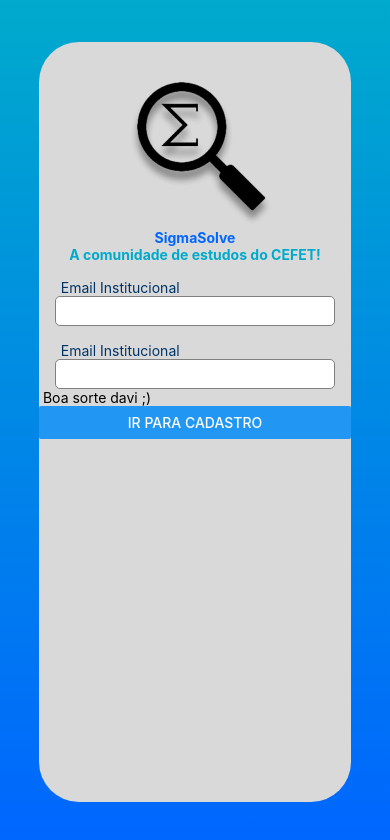
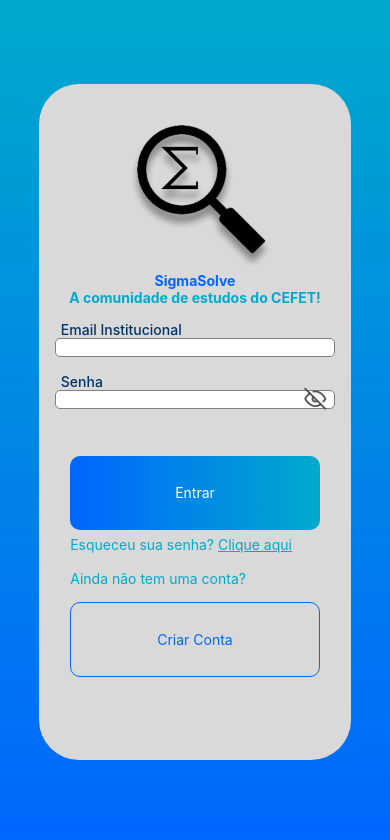
Before and after one commit to UltraFire66/SigmaSolve, a React Native app: screen /Login in a window 390 px wide. Shown: the top 840 px of the page. Built offline with nearby package versions, Linux system fonts and the light colour scheme.

Commit message:
tela login

```diff
--- a/Telas/cadastro.js
+++ b/Telas/cadastro.js
@@ -1,7 +1,13 @@
 import { View, Text, ScrollView, StyleSheet,Button,Image, TextInput,TouchableOpacity, Touchable} from 'react-native';
 import { LinearGradient } from 'expo-linear-gradient';
+import { useState } from 'react'
+import { Feather } from '@expo/vector-icons';
 
 export default function Cadastro({navigation}){
+    const [senha, setSenha] = useState('');
+    const [senha1, setSenha1] = useState('');
+    const [ocultarSenha, setOcultarSenha] = useState(true);
+    const [ocultarSenha1, setOcultarSenha1] = useState(true);
 
     return(
         <View style={[styles.container, {backgroundColor: 'pink'}]}>
@@ -21,13 +27,23 @@ export default function Cadastro({navigation}){
                 </View>
                 <View style={{marginTop:"10%"}}>
                   <Text style={{color:'#003366', marginLeft:"7%", marginTop:"5%", fontWeight: "500"}}>Nome Completo</Text>
-                  <TextInput style={{height: 30, width:"90%",backgroundColor: 'white', borderColor: 'gray', borderWidth: 1, paddingHorizontal: 10, borderRadius: 5, marginLeft:"5%"}}/>
+                  <TextInput style={{width:"90%",backgroundColor: 'white', borderColor: 'gray', borderWidth: 1, paddingHorizontal: 10, borderRadius: 5, marginLeft:"5%"}}/>
                   <Text style={{color:'#003366', marginLeft:"7%", marginTop:"5%", fontWeight: "500"}}>Email Institucional</Text>
-                  <TextInput style={{height: 30, width:"90%",backgroundColor: 'white', borderColor: 'gray', borderWidth: 1, paddingHorizontal: 10, borderRadius: 5, marginLeft:"5%"}}/>
+                  <TextInput style={{width:"90%",backgroundColor: 'white', borderColor: 'gray', borderWidth: 1, paddingHorizontal: 10, borderRadius: 5, marginLeft:"5%"}}/>
                   <Text style={{color:'#003366', marginLeft:"7%", marginTop:"5%", fontWeight: "500"}}>Senha</Text>
-                  <TextInput style={{height: 30, width:"90%",backgroundColor: 'white', borderColor: 'gray', borderWidth: 1, paddingHorizontal: 10, borderRadius: 5, marginLeft:"5%"}}/>
+                  <View style={{flexDirection: 'row', alignItems:'center'}}>
+                    <TextInput style={{width:"90%",backgroundColor: 'white', borderColor: 'gray', borderWidth: 1, paddingHorizontal: 10, borderRadius: 5, marginLeft:"5%",paddingRight: 40}} secureTextEntry={ocultarSenha} value={senha} onChangeText={setSenha}/>
+                    <TouchableOpacity style={{position:'absolute', marginLeft:"85%"}} onPress={() => setOcultarSenha(!ocultarSenha)}>
+                      <Feather name={ocultarSenha ? 'eye-off' : 'eye'} size={22} color="#555" />
+                    </TouchableOpacity>
+                  </View>
                   <Text style={{color:'#003366', marginLeft:"7%", marginTop:"5%", fontWeight: "500"}}>Confimar Senha</Text>
-                  <TextInput style={{height: 30, width:"90%",backgroundColor: 'white', borderColor: 'gray', borderWidth: 1, paddingHorizontal: 10, borderRadius: 5, marginLeft:"5%"}}/>
+                  <View style={{flexDirection: 'row', alignItems:'center'}}>
+                    <TextInput style={{width:"90%",backgroundColor: 'white', borderColor: 'gray', borderWidth: 1, paddingHorizontal: 10, borderRadius: 5, marginLeft:"5%",paddingRight: 40}} secureTextEntry={ocultarSenha1} value={senha1} onChangeText={setSenha1}/>
+                    <TouchableOpacity style={{position:'absolute', marginLeft:"85%"}} onPress={() => setOcultarSenha1(!ocultarSenha1)}>
+                      <Feather name={ocultarSenha1 ? 'eye-off' : 'eye'} size={22} color="#555" />
+                    </TouchableOpacity>
+                  </View>
                 </View>
                 <TouchableOpacity style={{marginBottom:0, marginTop:"15%", marginLeft:"10%", height:"11%", width:'80%', alignItems: 'center', justifyContent:'center', borderRadius:10}} onPress={() => navigation.navigate('Login') }>
                       <LinearGradient style={[{height:"100%", width:'100%', alignItems: 'center', justifyContent:'space-around', flexDirection:'row', borderRadius:10}]} colors={['#0066FF','#00AACC']} start={{ x: 0, y: 0.5 }} end={{ x: 1, y: 0.5 }}>
--- a/Telas/login.js
+++ b/Telas/login.js
@@ -1,27 +1,45 @@
-import { View, Text, ScrollView, StyleSheet,Button,Image, TextInput} from 'react-native';
+import { View, Text, ScrollView, StyleSheet,Button,Image, TextInput,TouchableOpacity, Touchable} from 'react-native';
 import { LinearGradient } from 'expo-linear-gradient';
+import { useState } from 'react'
+import { Feather } from '@expo/vector-icons';
 
 export default function Cadastro({navigation}){
-
+    const [senha, setSenha] = useState('');
+    const [ocultarSenha, setOcultarSenha] = useState(true);
     return(
         <View style={[styles.container, {backgroundColor: 'pink'}]}>
 
           <View style={[styles.view1, {justifyContent: 'center', backgroundColor: "blue", width:"100%"}]}>
             <LinearGradient style={[styles.view1, {width:'100%', alignItems: 'center', justifyContent:'center'}]} colors={['#00AACC', '#0066FF']}>
-                <View style={{backgroundColor: '#D9D9D9', height: "90%", width:"80%", borderRadius: "40px"}}>
+                <View style={{backgroundColor: '#D9D9D9', height: "80%", width:"80%", borderRadius: 40}}>
                   <View style={{ alignItems:'center'}}>
                     <Image source={require('../assets/lupa.png')} style={{marginTop: "10%"}} />
                     <Text style={{color:'#0066FF', fontWeight: "bold"}}>SigmaSolve</Text>
                     <Text style={{color:'#00AACC', fontWeight: "bold"}}>A comunidade de estudos do CEFET!</Text>
                   </View>
                   <View>
-                    <Text style={{color:'#003366', marginLeft:"7%", marginTop:"5%"}}>Email Institucional</Text>
-                    <TextInput style={{height: 30, width:"90%",backgroundColor: 'white', borderColor: 'gray', borderWidth: 1, paddingHorizontal: 10, borderRadius: 5, marginLeft:"5%"}}/>
-                    <Text style={{color:'#003366', marginLeft:"7%", marginTop:"5%"}}>Email Institucional</Text>
-                    <TextInput style={{height: 30, width:"90%",backgroundColor: 'white', borderColor: 'gray', borderWidth: 1, paddingHorizontal: 10, borderRadius: 5, marginLeft:"5%"}}/>
-                    <Text> Boa sorte davi ;) </Text>
-                    <Button title="ir para Cadastro" onPress={() => {navigation.navigate('Cadastro')}}/>
+                    <Text style={{color:'#003366', marginLeft:"7%", marginTop:"5%", fontWeight: "500"}}>Email Institucional</Text>
+                    <TextInput style={{width:"90%",backgroundColor: 'white', borderColor: 'gray', borderWidth: 1, paddingHorizontal: 10, borderRadius: 5, marginLeft:"5%"}}/>
+                    <Text style={{color:'#003366', marginLeft:"7%", marginTop:"5%", fontWeight: "500"}}>Senha</Text>
+                    <View style={{flexDirection: 'row', alignItems:'center'}}>
+                      <TextInput style={{width:"90%",backgroundColor: 'white', borderColor: 'gray', borderWidth: 1, paddingHorizontal: 10, borderRadius: 5, marginLeft:"5%",paddingRight: 40}} secureTextEntry={ocultarSenha} value={senha} onChangeText={setSenha}/>
+                      <TouchableOpacity style={{position:'absolute', marginLeft:"85%"}} onPress={() => setOcultarSenha(!ocultarSenha)}>
+                        <Feather name={ocultarSenha ? 'eye-off' : 'eye'} size={22} color="#555" />
+                      </TouchableOpacity>
+                    </View>
                   </View>
+                  <TouchableOpacity style={{marginBottom:0, marginTop:"15%", marginLeft:"10%", height:"11%", width:'80%', alignItems: 'center', justifyContent:'center', borderRadius:10}} onPress={() => navigation.navigate('HomePage') }>
+                    <LinearGradient style={[{height:"100%", width:'100%', alignItems: 'center', justifyContent:'space-around', flexDirection:'row', borderRadius:10}]} colors={['#0066FF','#00AACC']} start={{ x: 0, y: 0.5 }} end={{ x: 1, y: 0.5 }}>
+                        <Text style={{color:'white'}}>Entrar</Text>
+                    </LinearGradient>
+                  </TouchableOpacity>
+                  <TouchableOpacity style={{height:"5%", marginTop:"2%"}} onPress={() => navigation.navigate('EsqueciSenha')}>
+                    <Text style={{color:'#00AACC', marginLeft:"10%"}}>Esqueceu sua senha? <Text style={{ textDecorationLine: 'underline' }}>Clique aqui</Text></Text>
+                  </TouchableOpacity>
+                  <Text style={{color:'#00AACC', marginLeft:"10%",}}>Ainda não tem uma conta?</Text>
+                  <TouchableOpacity style={{marginTop:"5%", marginLeft:"10%", height:"11%",width:'80%', borderColor:"#0066FF", borderWidth:1, alignItems: 'center', justifyContent:'center', borderRadius:10}} onPress={() => navigation.navigate('Cadastro')}>
+                        <Text style={{color:'#0066FF'}}>Criar Conta</Text>
+                  </TouchableOpacity>
                 </View>
             </LinearGradient>
           </View>
--- a/package.json
+++ b/package.json
@@ -21,6 +21,7 @@
     "react-native-linear-gradient": "^2.8.3",
     "react-native-safe-area-context": "~5.6.0",
     "react-native-screens": "~4.16.0",
+    "react-native-vector-icons": "^10.3.0",
     "react-native-web": "^0.21.0"
   },
   "private": true
```
Also changed, not shown: 1 other file (tests, documents, lock files or other folders).
